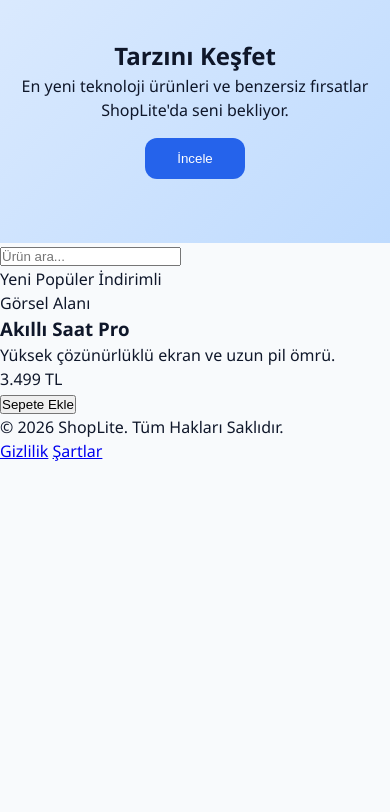
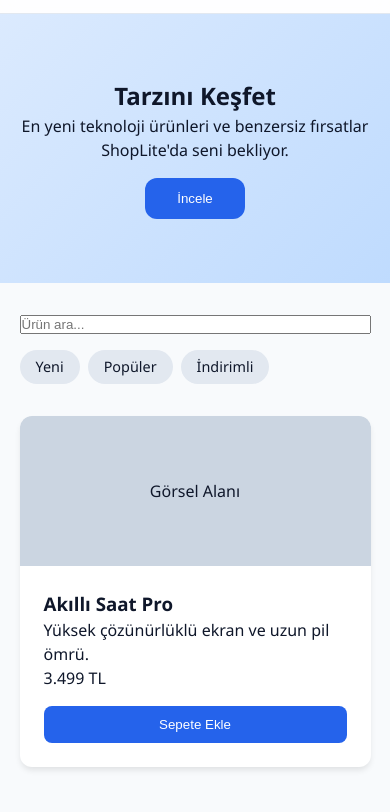
Before and after one commit to PinarCamoglu/Urun-Listeleme, a plain HTML site: page index.html in a window 390 px wide. Shown: the part 83-895 px from the top of the page. Before the commit the page ends 844 px from the top, so only its background shows below. Drawn offline with Linux system fonts and the light colour scheme.

Commit message:
Product Grid and Responsive design

```diff
--- a/style.css
+++ b/style.css
@@ -33,3 +33,32 @@
 /* D) Etkileşimler */
 .search-input:focus { outline: none; border: 2px solid var(--primary); }
 .card:hover { transform: translateY(-5px); box-shadow: 0 10px 15px -3px rgba(0,0,0,0.1); transition: 0.3s; }
+
+/* B) Filtre ve Grid */
+.filter-bar { display: flex; justify-content: space-between; padding: 2rem 5%; flex-wrap: wrap; gap: 1rem; }
+.chips { display: flex; gap: 0.5rem; }
+.chip { background: #e2e8f0; padding: 0.4rem 1rem; border-radius: 20px; font-size: 0.9rem; cursor: pointer; }
+
+.product-grid {
+    display: grid; padding: 0 5% 4rem; gap: 2rem;
+    grid-template-columns: repeat(4, 1fr); /* >= 1024px */
+}
+
+.card { background: white; border-radius: var(--radius); overflow: hidden; box-shadow: var(--shadow); }
+.card-img { height: 150px; background: #cbd5e1; display: flex; align-items: center; justify-content: center; }
+.card-content { padding: 1.5rem; }
+.btn-add { width: 100%; background: var(--primary); color: white; border: none; padding: 0.7rem; border-radius: 8px; cursor: pointer; margin-top: 1rem; }
+.btn-add:active { transform: scale(0.98); }
+
+/* C) Responsive Tasarım (3 Kırılım) */
+@media (max-width: 1023px) {
+    .product-grid { grid-template-columns: repeat(2, 1fr); }
+}
+
+@media (max-width: 600px) {
+    .product-grid { grid-template-columns: 1fr; }
+    .header { flex-direction: column; gap: 1rem; }
+    .filter-bar { flex-direction: column; align-items: stretch; }
+}
+
+.footer { padding: 2rem 5%; display: flex; justify-content: space-between; background: white; border-top: 1px solid #e2e8f0; }
```
